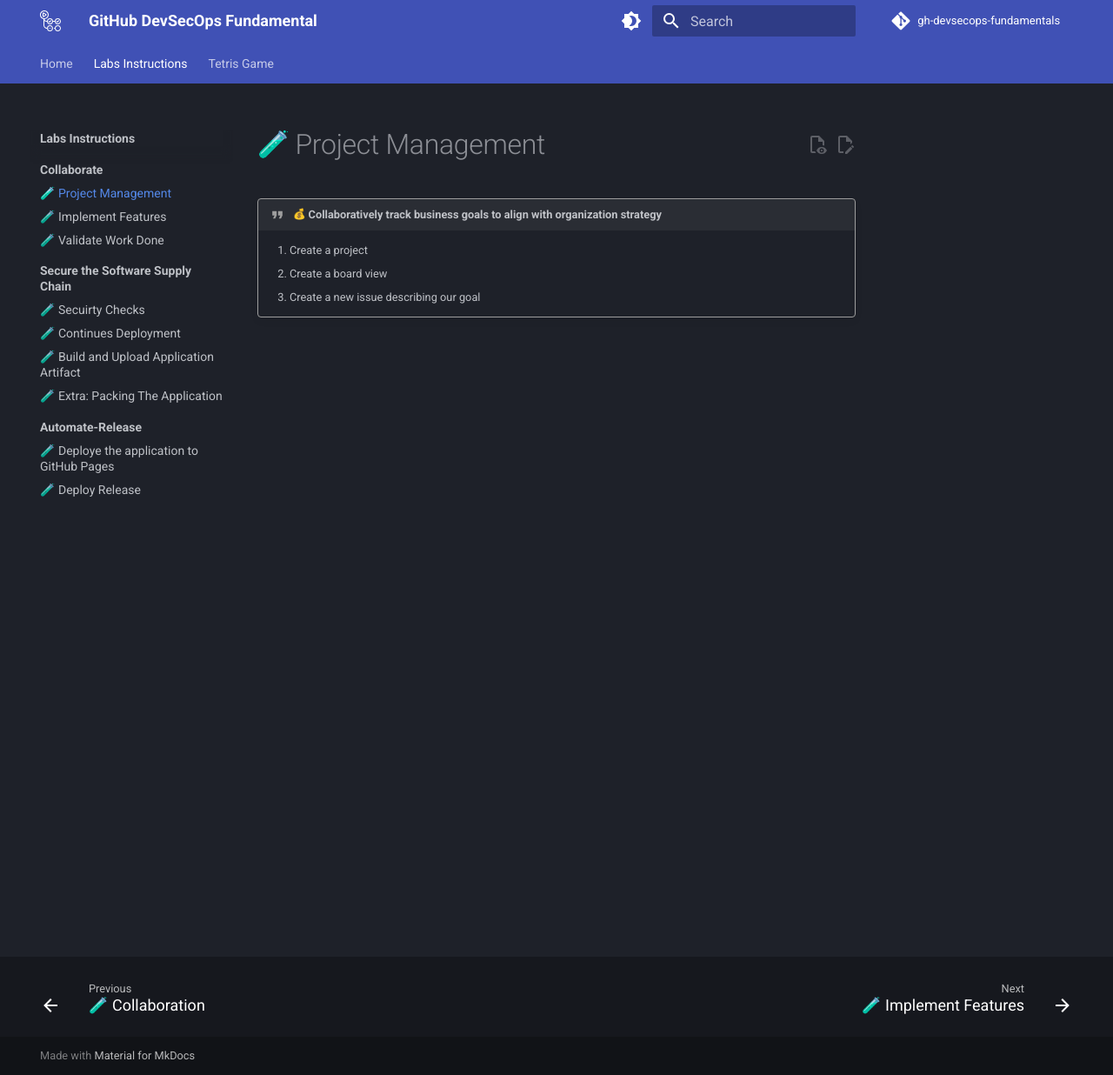
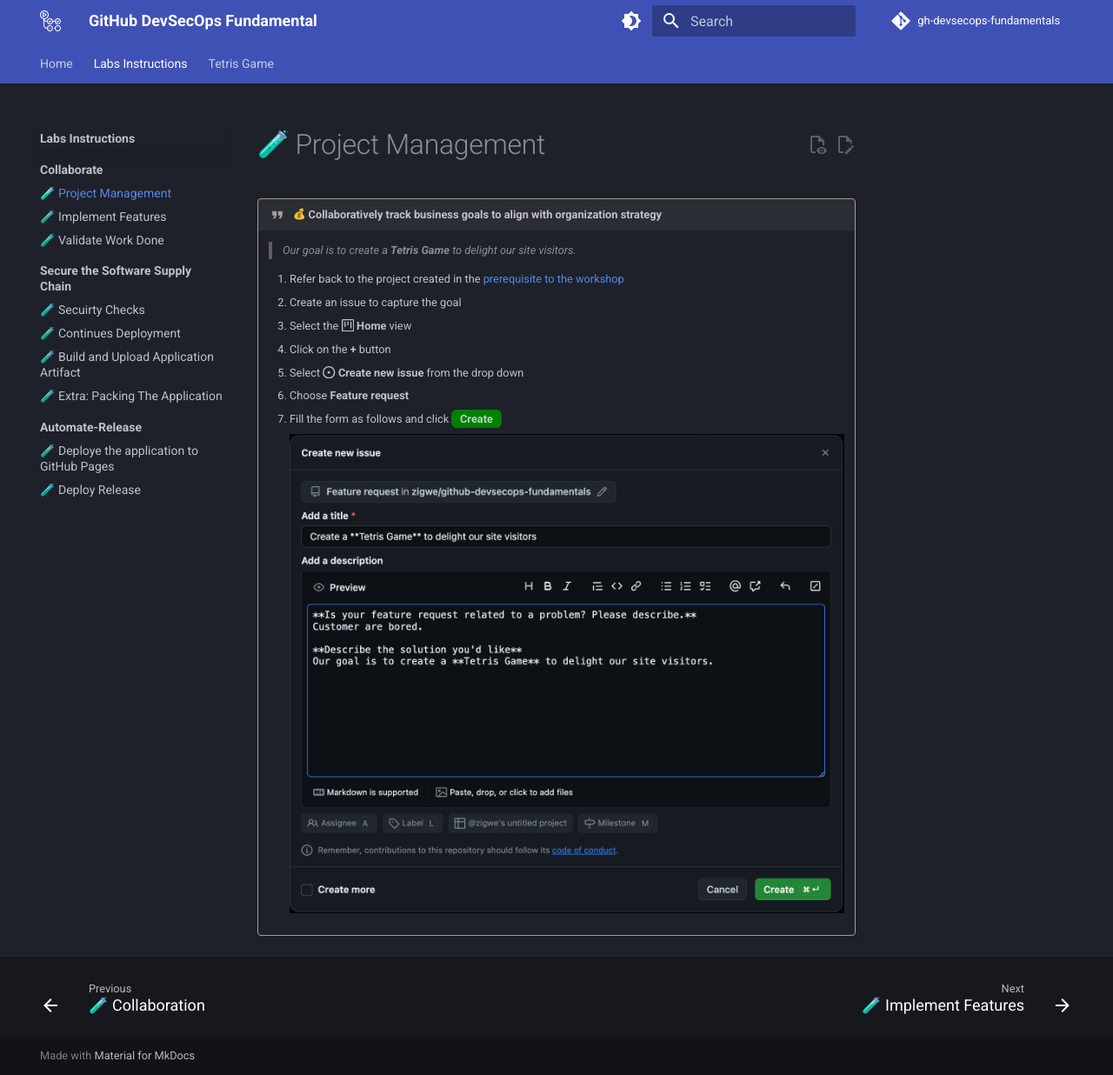
Before and after one commit to githubuniverseworkshops/github-devsecops-fundamentals, an MkDocs documentation site: the page built from docs/Labs-Instructions/01.Collaborate/01.md, in a window 1280 px wide and 1236 px high. Shown: the whole window at 87% size. Built offline with MkDocs 1.6.1 and Material for MkDocs 9.7.7, drawn with Linux system fonts in a browser that asks for light colours; emoji names are drawn with the system emoji font; comment, search, counter and statistics services are not loaded.

Commit message:
Collab 01

```diff
--- a/docs/Labs-Instructions/01.Collaborate/01.md
+++ b/docs/Labs-Instructions/01.Collaborate/01.md
@@ -2,6 +2,14 @@
 
 !!! quote ":moneybag: Collaboratively track business goals to align with organization strategy"
 
-    1. Create a project
-    1. Create a board view
-    1. Create a new issue describing our goal
+    > _Our goal is to create a **Tetris Game** to delight our site visitors._
+
+    1. Refer back to the project created in the [prerequisite to the workshop](../../../#prerequisites)
+    2. Create an issue to capture the goal
+       1. Select the **:octicons-project-16: Home** view
+       2. Click on the **+** button
+       3. Select **:octicons-issue-opened-16: Create new issue** from the drop down
+       4. Choose **Feature request**
+       5. Fill the form as follows and click <span style="background-color: green; font-weight: bold; padding: 0.25em 0.75em; border-radius: 0.5em">Create</span>
+
+        ![Create issue](../../assets/img/create-issue.png)
```
Also changed, not shown: docs/assets/img/create-issue.png (added).
